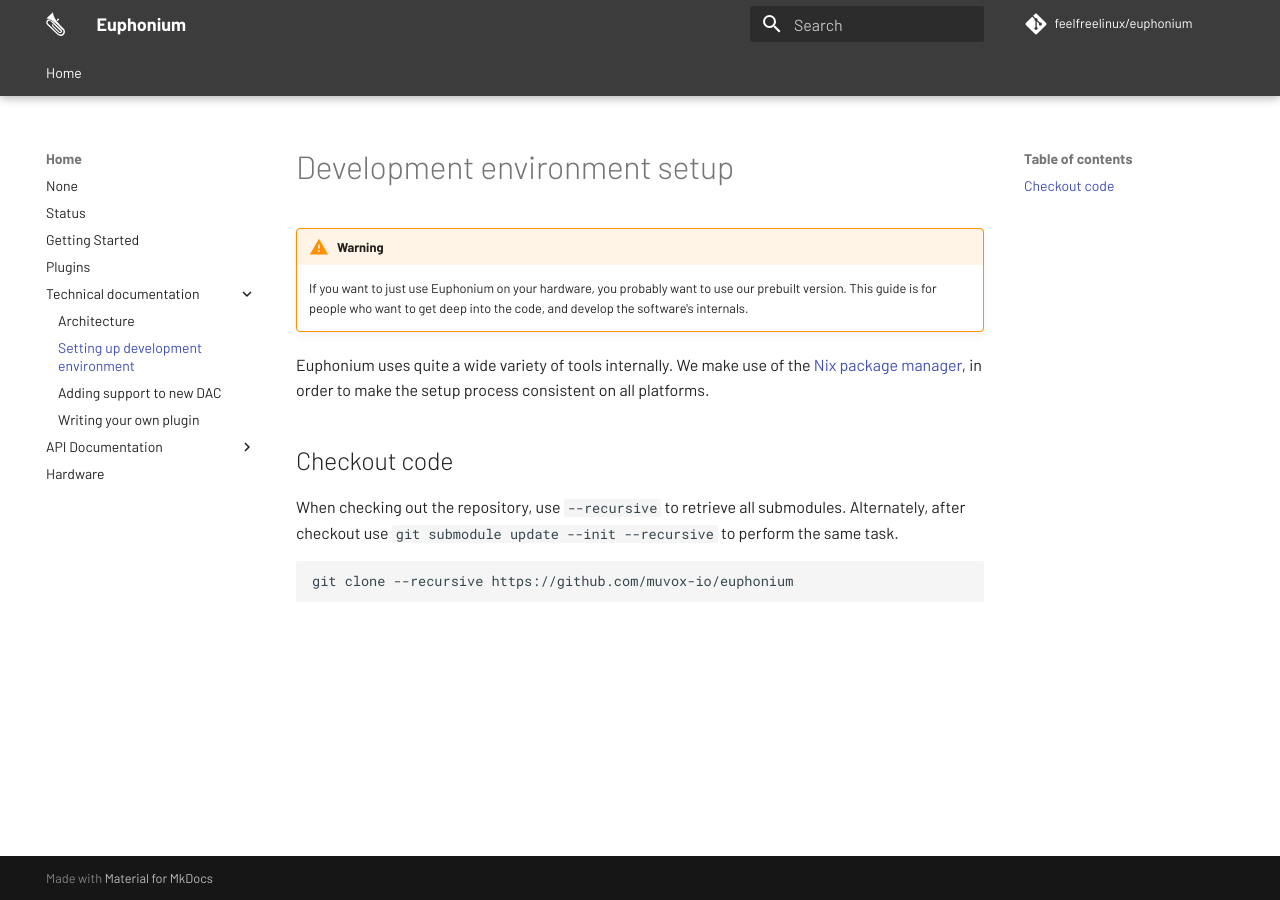
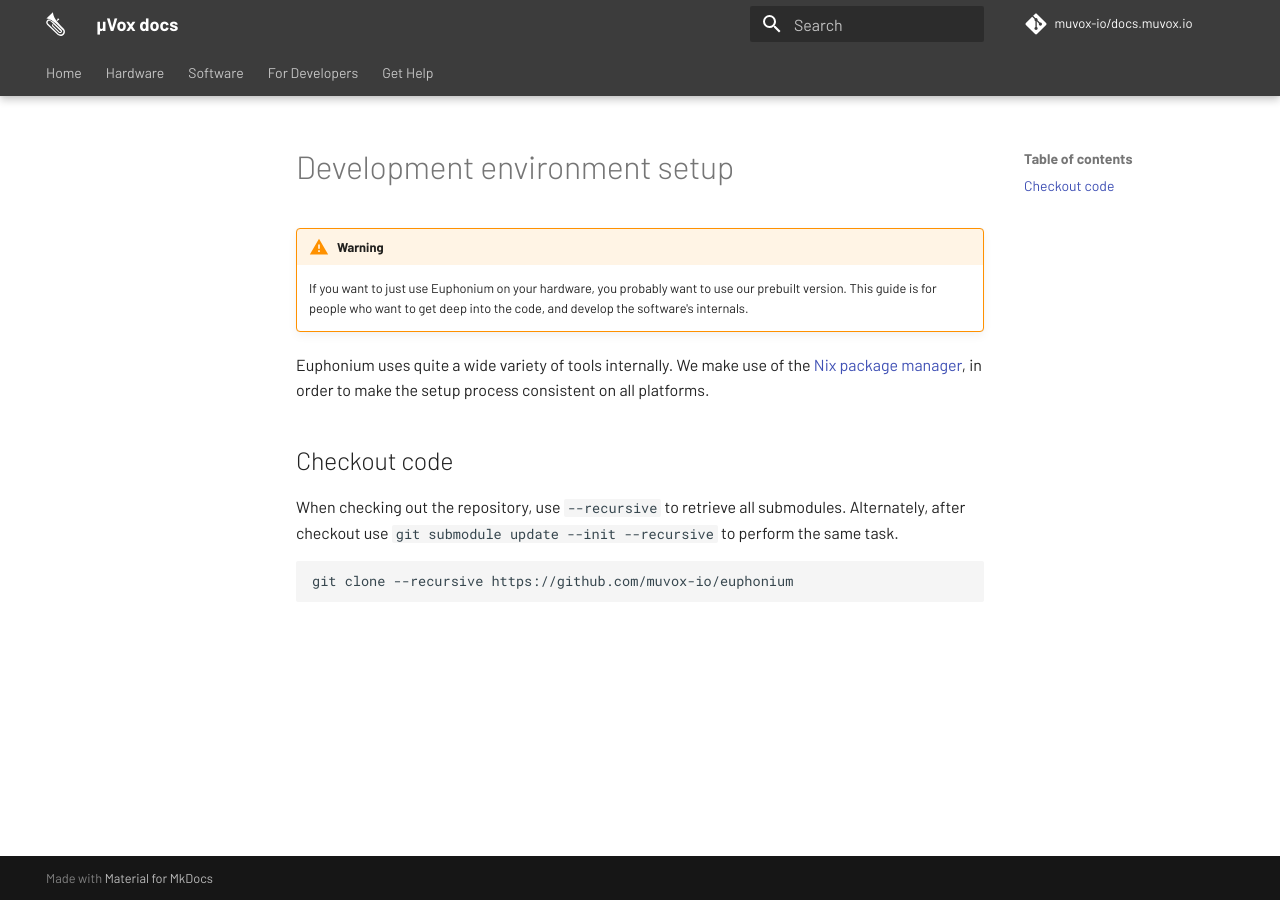
Before and after one commit to alufers/docs.muvox.io, an MkDocs documentation site: the page built from docs/technical/dev-environment.md, in a window 1280 px wide. Built offline with MkDocs 1.6.1 and Material for MkDocs 9.7.7, drawn with Linux system fonts in a browser that asks for light colours; comment, search, counter and statistics services are not loaded.

Commit message:
Add index and some navigation

```diff
--- a/docs/stylesheets/extra.css
+++ b/docs/stylesheets/extra.css
@@ -1,4 +1,4 @@
-[data-md-color-scheme="euphonium"] {
+[data-md-color-scheme="muvox"] {
     --md-primary-fg-color:        #3c3c3c;
     --md-primary-fg-color--light: #3c3c3c;
     --md-primary-fg-color--dark:  #3c3c3c;
--- a/mkdocs.yml
+++ b/mkdocs.yml
@@ -1,9 +1,9 @@
-site_name: Euphonium
-site_description: Documentation (Wiki) for Euphonium
-site_url: https://euphonium.github.io/docs/
-repo_name: 'feelfreelinux/euphonium'
-repo_url: 'https://github.com/feelfreelinux/euphonium'
-edit_uri: 'https://github.com/feelfreelinux/docs/blob/master/docs/'
+site_name: µVox docs
+site_description: Hardware & Software Wiki for the µVox open-source amplifier
+site_url: https://docs.muvox.io
+repo_name: 'muvox-io/docs.muvox.io'
+repo_url: 'https://github.com/muvox-io/docs.muvox.io'
+edit_uri: 'https://github.com/muvox-io/docs.muvox.io/tree/master/docs'
 docs_dir: docs
 extra_css:
   - stylesheets/extra.css
@@ -18,7 +18,7 @@ theme:
   logo: 'images/euph.svg'
 #  favicon: _media/favicon.ico
   palette:
-    - scheme: euphonium
+    - scheme: muvox
       accent: indigo
 
   features:
@@ -59,21 +59,11 @@ markdown_extensions:
 nav:
   - Home:
       - 'index.md'
-      - Status: status.md
-      - Getting Started: getting-started.md
-      - Plugins: plugins.md
-      - Technical documentation:
-        - Architecture: technical/architecture.md
-        - Setting up development environment: technical/dev-environment.md
-        - Adding support to new DAC: technical/adding-new-dac.md
-        - Writing your own plugin: technical/adding-new-plugin.md
-      - API Documentation:
-        - Scripting Language: plugins/scripting-language.md
-        - HTTP API:
-            - Euphonium REST API: http/index.md
-            - Core: http/main.md
-            - Plugin - DevTools: http/devtools.md
-            - Plugin - WebRadio: http/webradio.md
-            - Plugin - OTA: http/ota.md
-        - C++ Documentation: plugins/cpp.md
-      - Hardware: hardware.md
+  - Hardware:
+      - 'hardware/index.md'
+  - Software:
+      - 'software/index.md'
+  - For Developers:
+      - 'software/index.md'
+  - Get Help:
+      - 'help/index.md'
```
Also changed, not shown: docs/index.md (added, +1 -0 lines).
